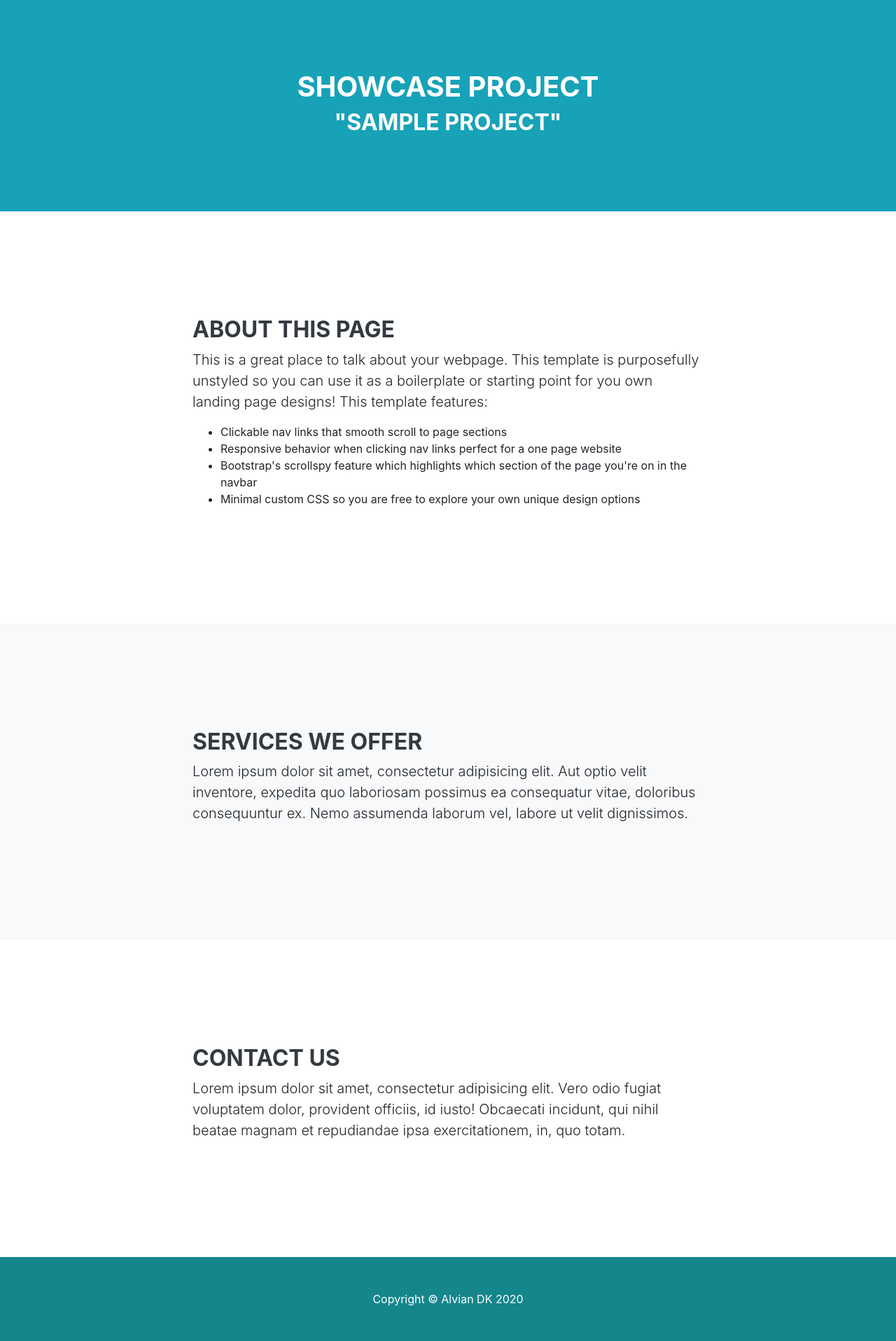
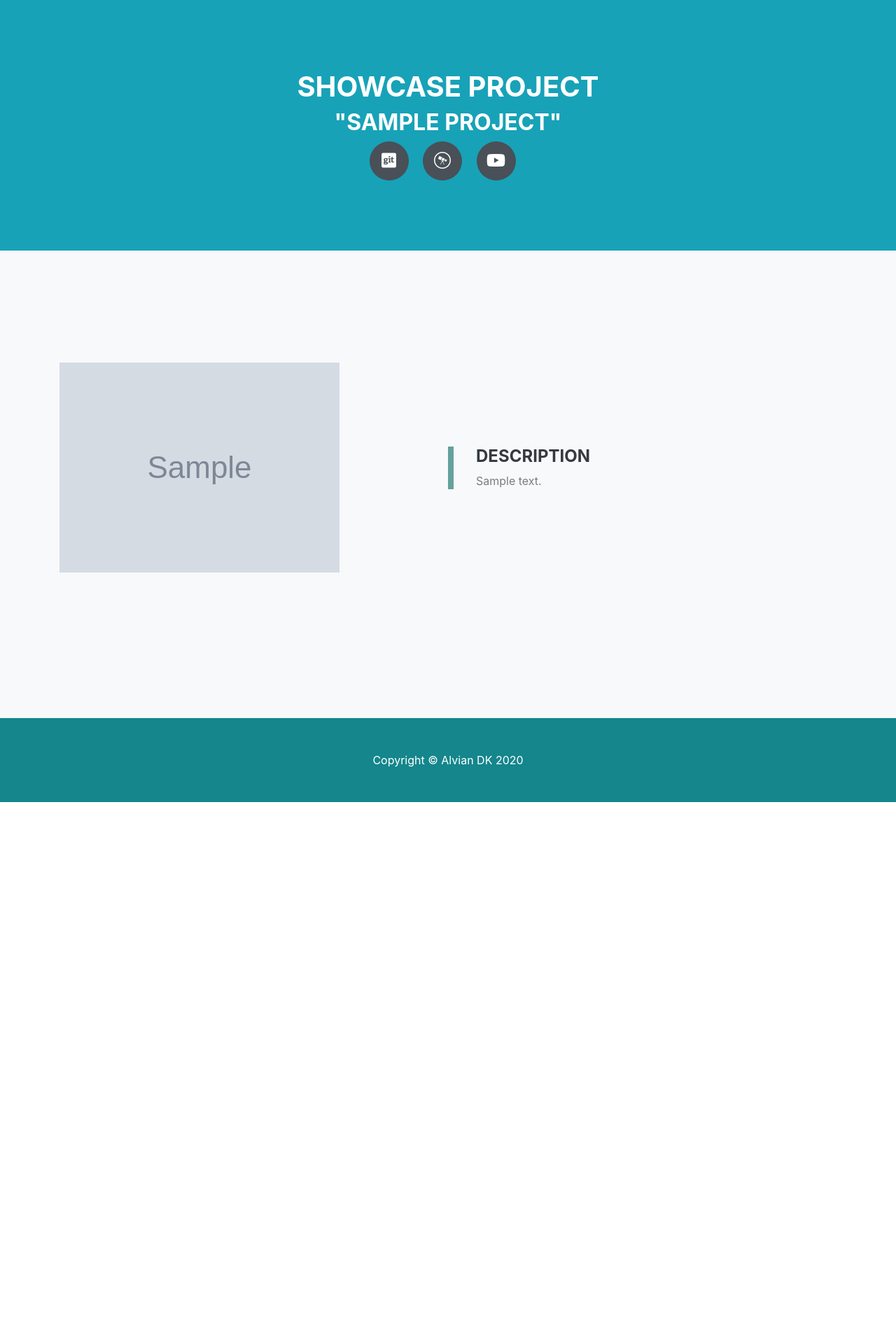
Before and after one commit to alviandk/personal_website, a Django app: a page that uses templates/project/detail.html in a window 1280 px wide. Shown: the part 56-1972 px from the top of the page at 70% size. After the commit the page ends 1202 px from the top, so only its background shows below. Run offline with Django 3.2, Linux system fonts and the light colour scheme; tables that the repository leaves empty hold one stand-in row (values such as "Sample post"); grey boxes marked "Sample" are stand-in pictures; some libraries are stand-ins or nearby versions; some web fonts are replaced.

Commit message:
showcase detail

```diff
--- a/static/css/resume.css
+++ b/static/css/resume.css
@@ -71,7 +71,7 @@ p.lead {
 }
 
 .social-icons a:hover {
-  background-color: #BD5D38;
+  background-color: #19b0b8 ;
 }
 
 .dev-icons {
@@ -79,7 +79,7 @@ p.lead {
 }
 
 .dev-icons .list-inline-item i:hover {
-  color: #BD5D38;
+  color: #19b0b8 ;
 }
 
 #sideNav .navbar-nav .nav-item .nav-link {
--- /dev/null
+++ b/static/css/showcase-detail.css
@@ -0,0 +1,44 @@
+.projects-section {
+  padding: 10rem 0;
+}
+.projects-section .featured-text {
+  padding: 2rem;
+}
+@media (min-width: 992px) {
+  .projects-section .featured-text {
+    padding: 0 0 0 2rem;
+    border-left: 0.5rem solid #64a19d;
+  }
+}
+.projects-section .project-text {
+  padding: 3rem;
+  font-size: 90%;
+}
+@media (min-width: 992px) {
+  .projects-section .project-text {
+    padding: 5rem;
+  }
+  .projects-section .project-text hr {
+    border-color: #64a19d;
+    border-width: 0.25rem;
+    width: 30%;
+  }
+}
+
+
+.social-icons a {
+    display: inline-block;
+    height: 3.5rem;
+    width: 3.5rem;
+    background-color: #495057;
+    color: #fff !important;
+    border-radius: 100%;
+    text-align: center;
+    font-size: 1.5rem;
+    line-height: 3.5rem;
+    margin-right: 1rem;
+}
+
+.social-icons a:hover {
+    background-color: #19b0b8 ;
+  }
--- a/templates/project/detail.html
+++ b/templates/project/detail.html
@@ -6,6 +6,7 @@
   {% block custom_css %}
   <link href="{% static 'css/custom.css' %}" rel="stylesheet">
   <link href="{% static 'css/showcase-project.css' %}" rel="stylesheet">
+  <link href="{% static 'css/showcase-detail.css' %}" rel="stylesheet">
   {% endblock custom_css %}
 
   {% block content %}
@@ -15,28 +16,40 @@
     <div class="container text-center">
       <h1 class="text-white">Showcase Project</h1>
       <h2 class="text-white">"{{ project.name }}"</h2>
-      <!-- <p class="lead">{{ project.description }}</p> -->
+      <div class="social-icons">
+        <a href="{{ project.git_url }}">
+          <i class="fab fa-git-square"></i>
+        </a>
+        <a href="{{ project.url }}">
+          <i class="fab fa-wpexplorer"></i>
+        </a>
+        <a href="{{ project.youtube_url }}">
+          <i class="fab fa-youtube"></i>
+        </a>
+      </div>
     </div>
   </header>
 
-  <section id="about">
+  <section class="projects-section bg-light" id="projects">
     <div class="container">
-      <div class="row">
-        <div class="col-lg-8 mx-auto">
-          <h2>About this page</h2>
-          <p class="lead">This is a great place to talk about your webpage. This template is purposefully unstyled so you can use it as a boilerplate or starting point for you own landing page designs! This template features:</p>
-          <ul>
-            <li>Clickable nav links that smooth scroll to page sections</li>
-            <li>Responsive behavior when clicking nav links perfect for a one page website</li>
-            <li>Bootstrap's scrollspy feature which highlights which section of the page you're on in the navbar</li>
-            <li>Minimal custom CSS so you are free to explore your own unique design options</li>
-          </ul>
+      <div class="row align-items-center no-gutters mb-4 mb-lg-5">
+        <div class="col-xl-6 col-lg-6">
+          <img class="img-fluid mb-3 mb-lg-0" src="{{ project.cover_image.url }}" alt="">
         </div>
+        <div class="col-xl-6 col-lg-6">
+            <div class="featured-text text-center text-lg-left">
+                <h4>Description</h4>
+                <p class="text-black-50 mb-0">
+                  {{ project.description }}
+                </p>
+            </div>
+        </div>
+
       </div>
     </div>
   </section>
 
-  <section id="services" class="bg-light">
+  <!-- <section id="services">
     <div class="container">
       <div class="row">
         <div class="col-lg-8 mx-auto">
@@ -47,7 +60,7 @@
     </div>
   </section>
 
-  <section id="contact">
+  <section id="contact" class="bg-light">
     <div class="container">
       <div class="row">
         <div class="col-lg-8 mx-auto">
@@ -56,7 +69,7 @@
         </div>
       </div>
     </div>
-  </section>
+  </section> -->
 
   {% include 'component/footer.html' %}
 
```
